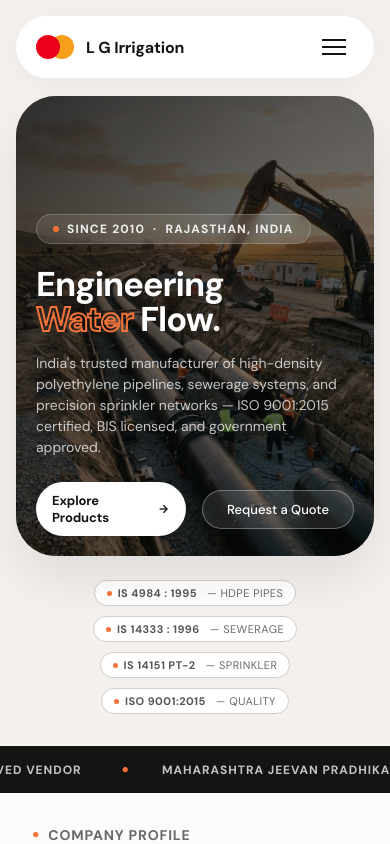
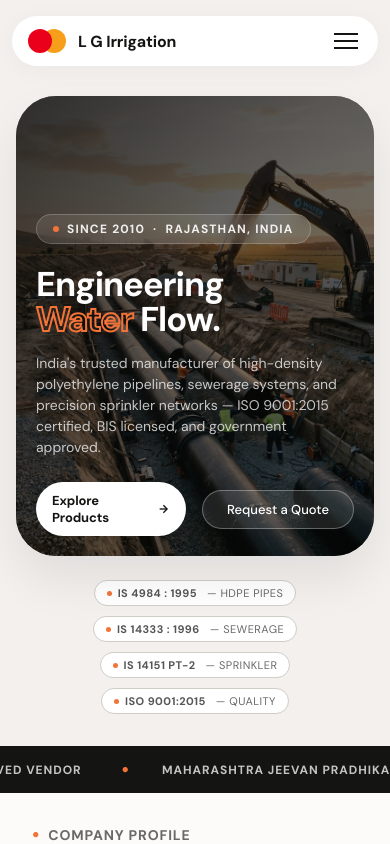
Before and after one commit to Qambar-dev-0207/lgirrigation, a Next.js app: page / in a window 390 px wide. Shown: the top 844 px of the page. Built offline with nearby package versions, Linux system fonts and the light colour scheme.

Commit message:
Compact mobile navbar: hide Contact button, tighten hamburger spacing

```diff
--- a/src/app/globals.css
+++ b/src/app/globals.css
@@ -3417,8 +3417,18 @@ tr:nth-child(even) td {
 
 /* Media Query Overrides (Mobile Breakpoint) */
 @media (max-width: 767px) {
-  .nav-actions .btn {
-    display: none;
+  .nav-actions .btn-primary {
+    display: none !important;
+  }
+
+  .nav-pill {
+    padding: 8px 16px !important;
+    width: calc(100% - 24px) !important;
+    max-width: 420px !important;
+  }
+
+  .hamburger {
+    padding: 4px !important;
   }
 
   .project-stats-preview {
```
